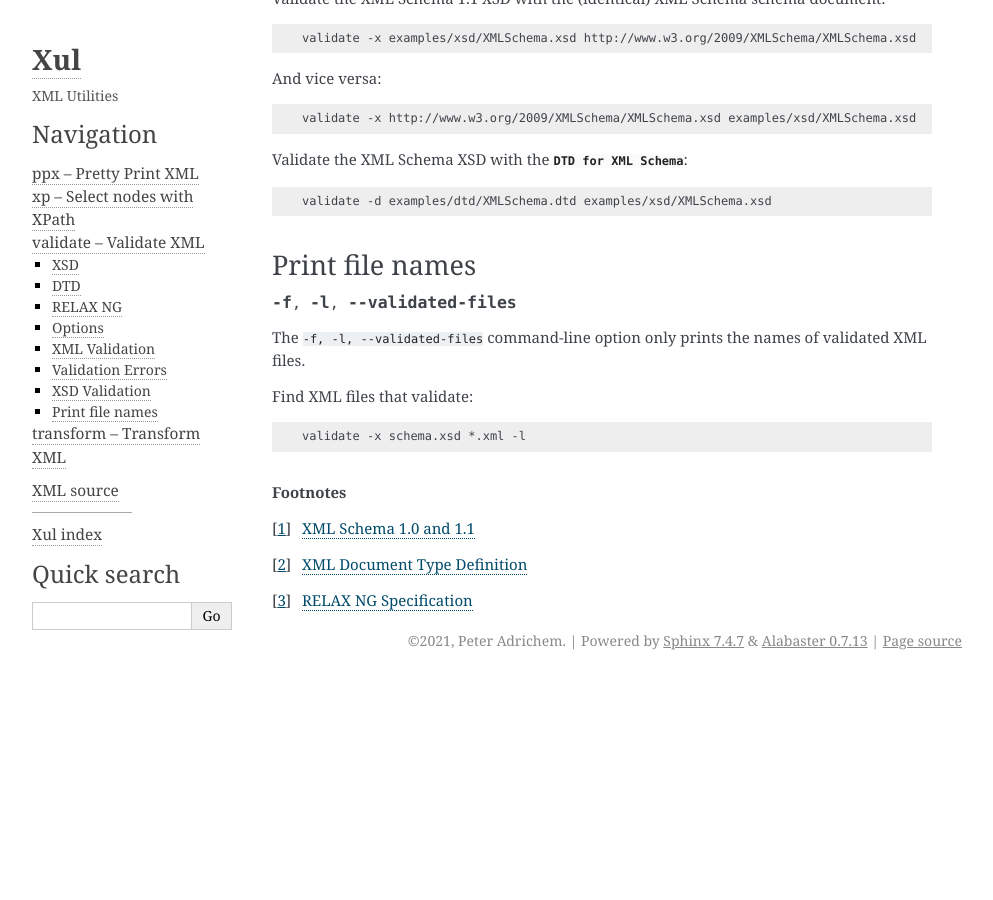
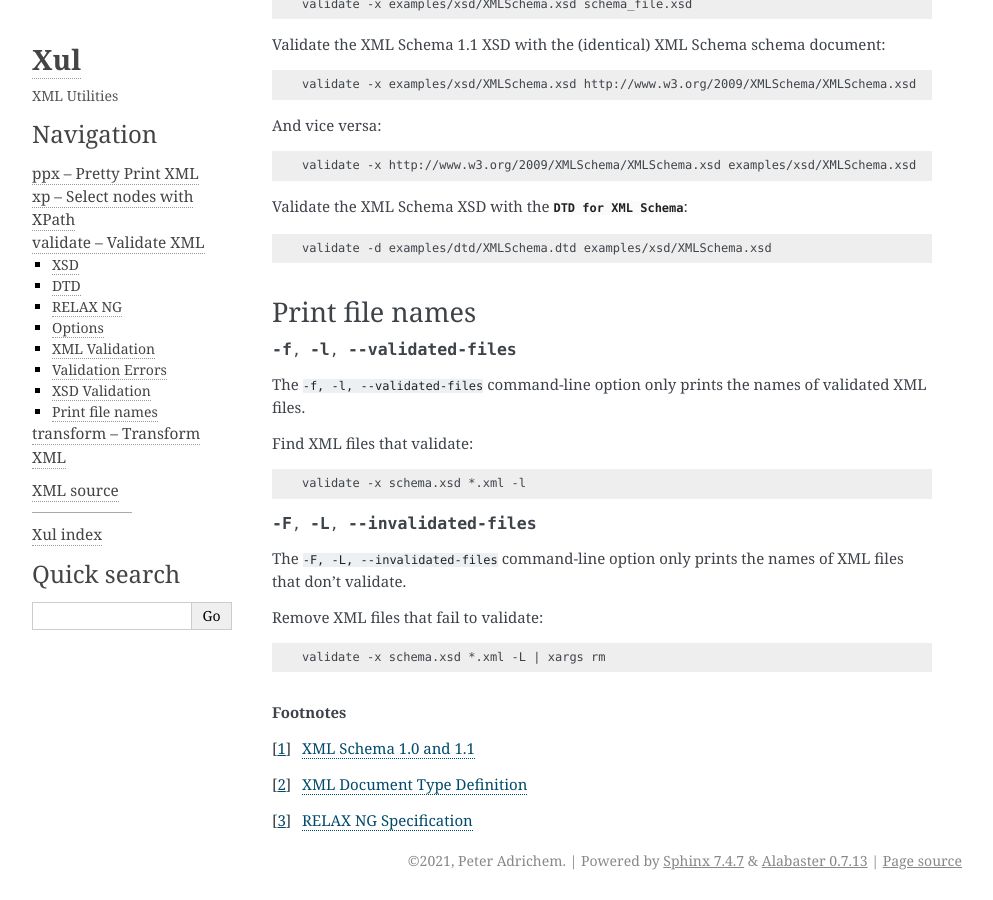
Before and after one commit to peteradrichem/Xul, a Sphinx documentation site: the page built from docs/validate.rst, in a window 1280 px wide and 900 px high, scrolled down 1793 px. Shown: the whole window, without its empty margins (148-1141 px from the left). Built offline with Sphinx 7.4.7, drawn with Linux system fonts in a browser that asks for light colours; before the commit the page ends 2473 px from its top, so only the background shows below that; some of the changed text lies outside the part shown.

Commit message:
validate: --invalidated-files option only prints the names of invalidated XML files.

```diff
--- a/docs/validate.rst
+++ b/docs/validate.rst
@@ -68,7 +68,7 @@ Options
    $ validate --help
 
    usage: validate [-h] [-V] (-x XSD_SOURCE | -d DTD_SOURCE | -r RELAXNG_SOURCE)
-                   [-f]
+                   [-f | -F]
                    [xml_source [xml_source ...]]
 
    Validate XML source with XSD, DTD or RELAX NG.
@@ -87,6 +87,9 @@ Options
                            RELAX NG source
      -f, -l, --validated-files
                            only the names of validated XML files are written to
+                           standard output
+     -F, -L, --invalidated-files
+                           only the names of invalidated XML files are written to
                            standard output
 
 
@@ -163,6 +166,18 @@ Find XML files that validate:
 
    validate -x schema.xsd *.xml -l
 
+.. program:: validate
+.. option:: -F, -L, --invalidated-files
+
+The ``-F, -L, --invalidated-files`` command-line option only prints the names
+of XML files that don't validate.
+
+Remove XML files that fail to validate:
+
+.. code-block:: bash
+
+   validate -x schema.xsd *.xml -L | xargs rm
+
 
 .. rubric:: Footnotes
 
```
Also changed, not shown: 1 other file.
